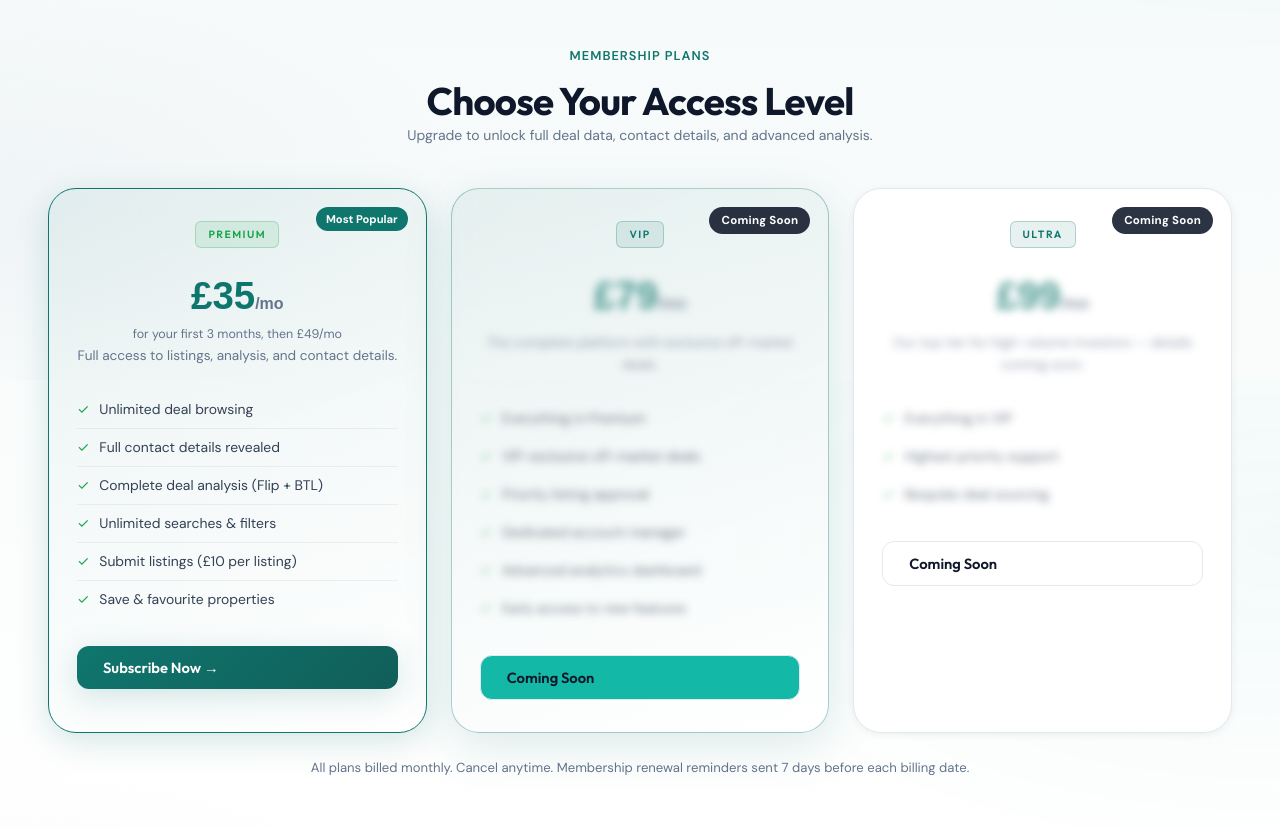
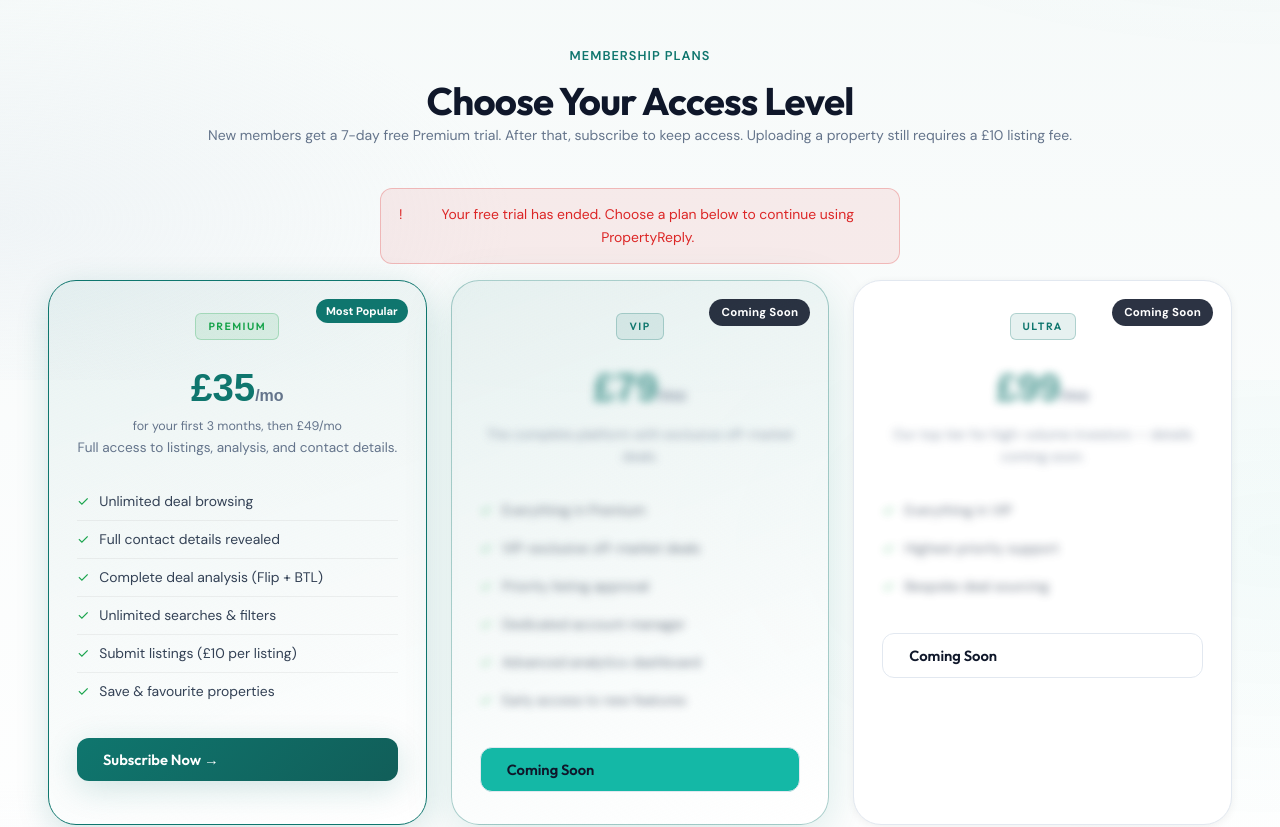
Before and after one commit to TayyabFT/PropertyReply, a Next.js app: page / in a window 1280 px wide. Shown: the part 1220-2047 px from the top of the page. Built offline with nearby package versions, Linux system fonts and the light colour scheme; no server answers.

Commit message:
Support 7-day free trial in app shell and membership UI.
Co-authored-by: Cursor <cursoragent@cursor.com>

```diff
--- a/src/components/Membership/index.tsx
+++ b/src/components/Membership/index.tsx
@@ -131,6 +131,17 @@ function MembershipContent() {
   };
 
   const currentPlanId = (user?.plan || "").toLowerCase();
+  const onTrial = Boolean(user?.onTrial);
+  const trialEndsLabel = user?.trialEndsAt
+    ? new Date(user.trialEndsAt).toLocaleDateString("en-GB", {
+        day: "numeric",
+        month: "short",
+        year: "numeric",
+      })
+    : null;
+  // Trial users should still be able to buy Premium (don't treat as "Current Plan")
+  const paidCurrentPlanId =
+    onTrial || user?.subscriptionStatus === "trialing" ? "" : currentPlanId;
 
   return (
     <section className="section section-alt" id="membership">
@@ -141,10 +152,38 @@ function MembershipContent() {
           </div>
           <h2>Choose Your Access Level</h2>
           <p className="muted">
-            Upgrade to unlock full deal data, contact details, and advanced
-            analysis.
+            New members get a 7-day free Premium trial. After that, subscribe to
+            keep access. Uploading a property still requires a £10 listing fee.
           </p>
         </div>
+
+        {onTrial && trialEndsLabel && (
+          <div
+            className="alert alert-info"
+            style={{ margin: "16px auto", maxWidth: "520px" }}
+          >
+            <span>i</span>
+            <span>
+              You&apos;re on a free Premium trial until <strong>{trialEndsLabel}</strong>.
+              Subscribe before it ends to keep browsing deals.
+            </span>
+          </div>
+        )}
+
+        {!onTrial &&
+          user?.role !== "admin" &&
+          user?.subscriptionStatus !== "active" && (
+            <div
+              className="alert alert-error"
+              style={{ margin: "16px auto", maxWidth: "520px" }}
+            >
+              <span>!</span>
+              <span>
+                Your free trial has ended. Choose a plan below to continue using
+                PropertyReply.
+              </span>
+            </div>
+          )}
 
         {banner && (
           <div
@@ -173,7 +212,7 @@ function MembershipContent() {
             <PlanCard
               key={plan.id}
               plan={plan}
-              isCurrent={plan.id === currentPlanId}
+              isCurrent={plan.id === paidCurrentPlanId}
               loading={checkoutLoadingPlan === plan.id}
               onSelect={
                 plan.comingSoon || plan.id !== "premium"
@@ -184,7 +223,7 @@ function MembershipContent() {
           ))}
         </div>
 
-        {Boolean(currentPlanId) && (
+        {Boolean(paidCurrentPlanId) && (
           <button
             type="button"
             className="btn btn-outline"
@@ -203,8 +242,8 @@ function MembershipContent() {
             color: "var(--slate)",
           }}
         >
-          All plans billed monthly. Cancel anytime. Membership renewal reminders
-          sent 7 days before each billing date.
+          7-day free trial for new accounts. Plans billed monthly after that —
+          cancel anytime. Property uploads always require a £10 listing fee.
         </p>
       </div>
     </section>
--- a/src/components/auth/AuthScreen.tsx
+++ b/src/components/auth/AuthScreen.tsx
@@ -37,7 +37,8 @@ export default function AuthScreen({ mode }: { mode: "login" | "register" }) {
           email,
           password,
         });
-        router.push("/app/membership");
+        // New accounts start a 7-day free trial — go straight into the app
+        router.push("/app/dashboard");
         return;
       }
       await login(email, password);
--- a/src/lib/api.ts
+++ b/src/lib/api.ts
@@ -7,7 +7,11 @@ export type ApiUser = {
   name: string;
   email: string;
   plan: string | null;
-  subscriptionStatus?: "none" | "active" | "past_due" | "canceled";
+  subscriptionStatus?: "none" | "trialing" | "active" | "past_due" | "canceled";
+  /** ISO date when complimentary trial ends */
+  trialEndsAt?: string | null;
+  /** True while free trial is still active (not a paid sub) */
+  onTrial?: boolean;
   role: "user" | "admin";
   status: "active" | "suspended" | "banned";
   kycStatus?:
@@ -24,6 +28,7 @@ export type ApiUser = {
   notificationPrefs?: string[];
   createdAt?: string;
 };
+
 
 type AuthPayload = {
   success: boolean;
```
Also changed, not shown: src/components/app/AppShell.tsx (+4 -4 lines), src/lib/planAccess.ts (added, +22 -0 lines).
